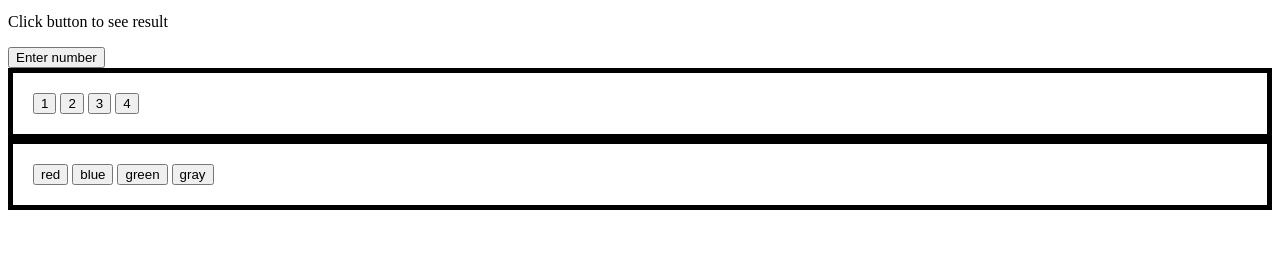
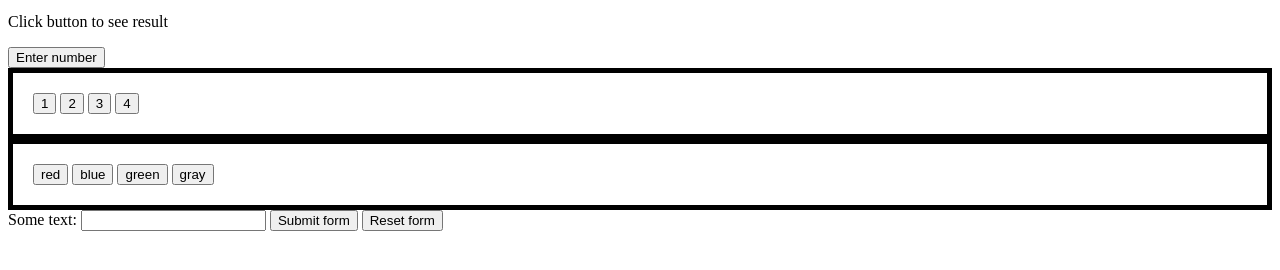
Before and after one commit to fc-fullstack-courses/pfe-2023-js-dom-lessons, a plain HTML site: page index.html in a window 1280 px wide. Shown: the part 104-374 px from the top of the page. Drawn offline with Linux system fonts and the light colour scheme.

Commit message:
Add event methods example

```diff
--- a/assets/js/index.js
+++ b/assets/js/index.js
@@ -190,6 +190,7 @@ const clickHandler = (event) => {
   // console.log(event);
   // console.log(event.target); // найглибший елемент з ким відбулась подія
   console.log(event.currentTarget); // елемент, на якому висить обробник який запустився
+  event.stopPropagation();
 };
 
 // btn.addEventListener('click', clickHandler); // button 1
@@ -239,3 +240,15 @@ colorTaskDiv.addEventListener('click', (e) => {
   colorTaskDiv.style.backgroundColor = e.target.textContent;
 
 });
+
+// const form = document.querySelector('#form');
+
+form.addEventListener('submit', (e) => {
+  // зупиняє стандартну поведінку
+  e.preventDefault();
+
+  // припиняє подальше сплиття або занурення
+  // e.stopPropagation();
+
+  console.log('test');
+});
--- a/index.html
+++ b/index.html
@@ -30,6 +30,15 @@
       <button>green</button>
       <button>gray</button>
     </div>
+
+    <form id="form">
+      <label>
+        Some text:
+        <input type="text" name="thisIsName">
+      </label>
+      <button type="submit">Submit form</button>
+      <button type="reset">Reset form</button>
+    </form>
     <!--      -->
     <!--
     <h1>H1 1</h1>
```
